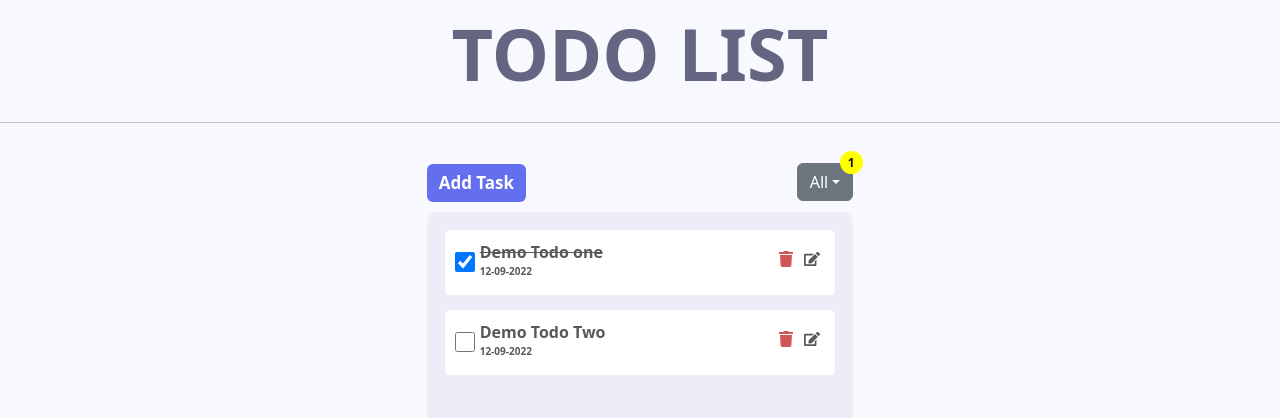
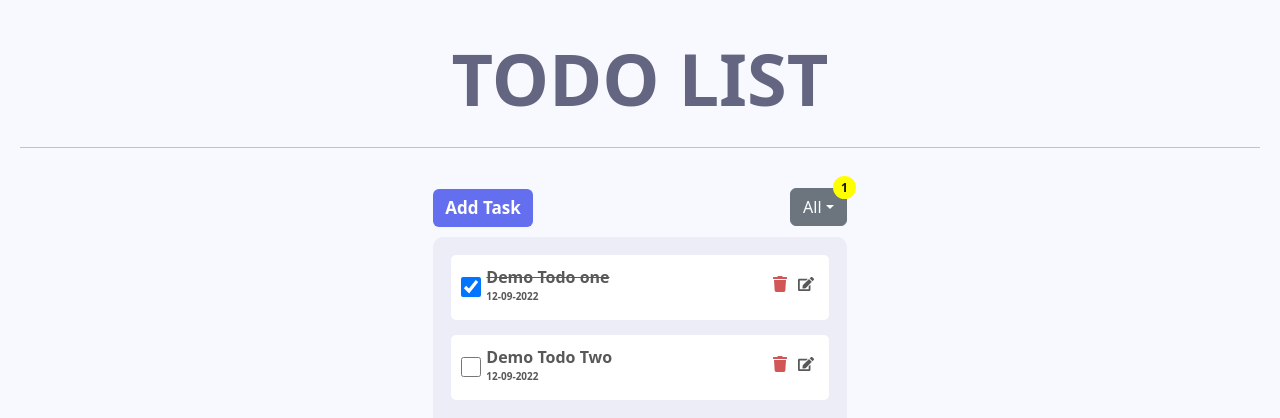
Before and after one commit to Anuragsingh9/react-todo_app, a React (Create React App) app: page / in a window 1280 px wide. Shown: the top 418 px of the page. Built offline with nearby package versions, Linux system fonts and the light colour scheme.

Commit message:
Minor Desigin fixes.

```diff
--- a/src/components/TodoApp/todolist.css
+++ b/src/components/TodoApp/todolist.css
@@ -9,7 +9,8 @@ html,body
 .todo-container{
     background-color: #f8f8ff;
     height: 100vh;
-    padding-bottom: 30px;
+    /* padding-bottom: 30px; */
+    padding: 25px 20px;
 }
 .todo-title h5{
     font-size: 9vh;
```
